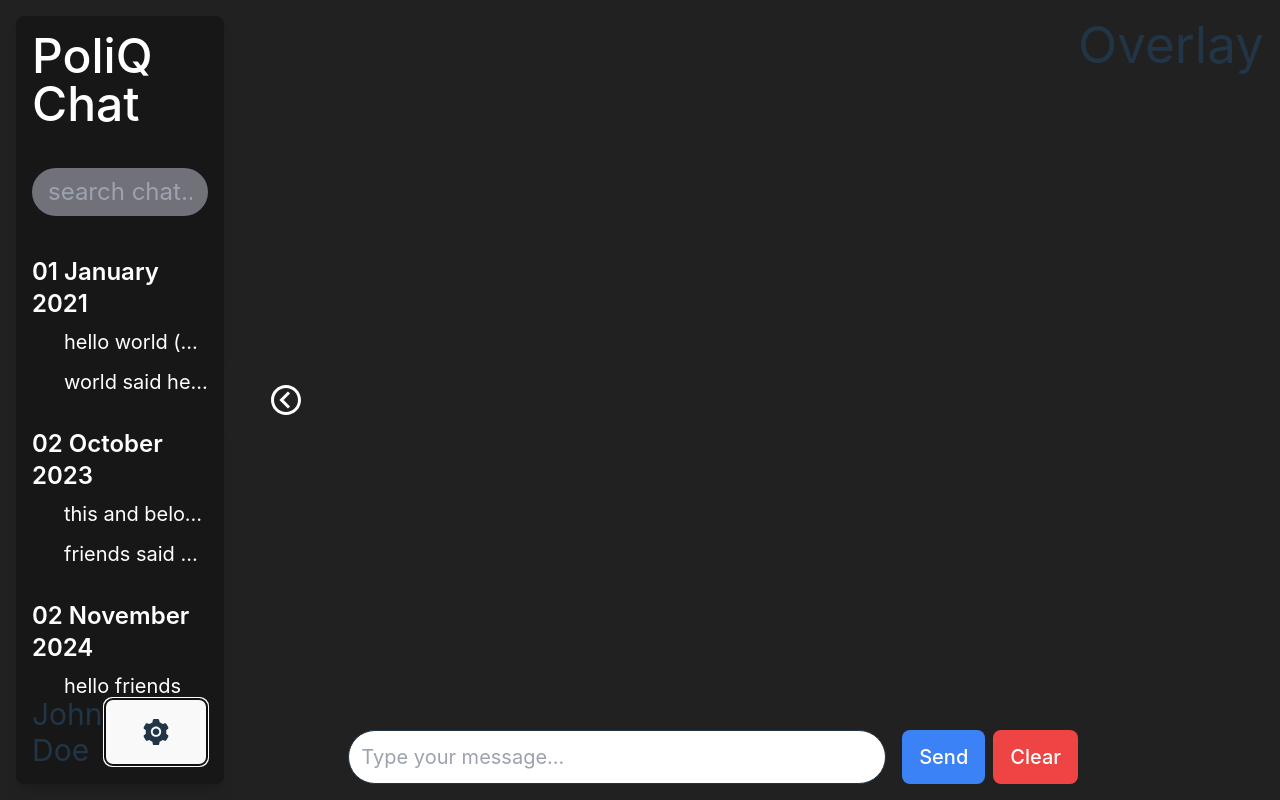
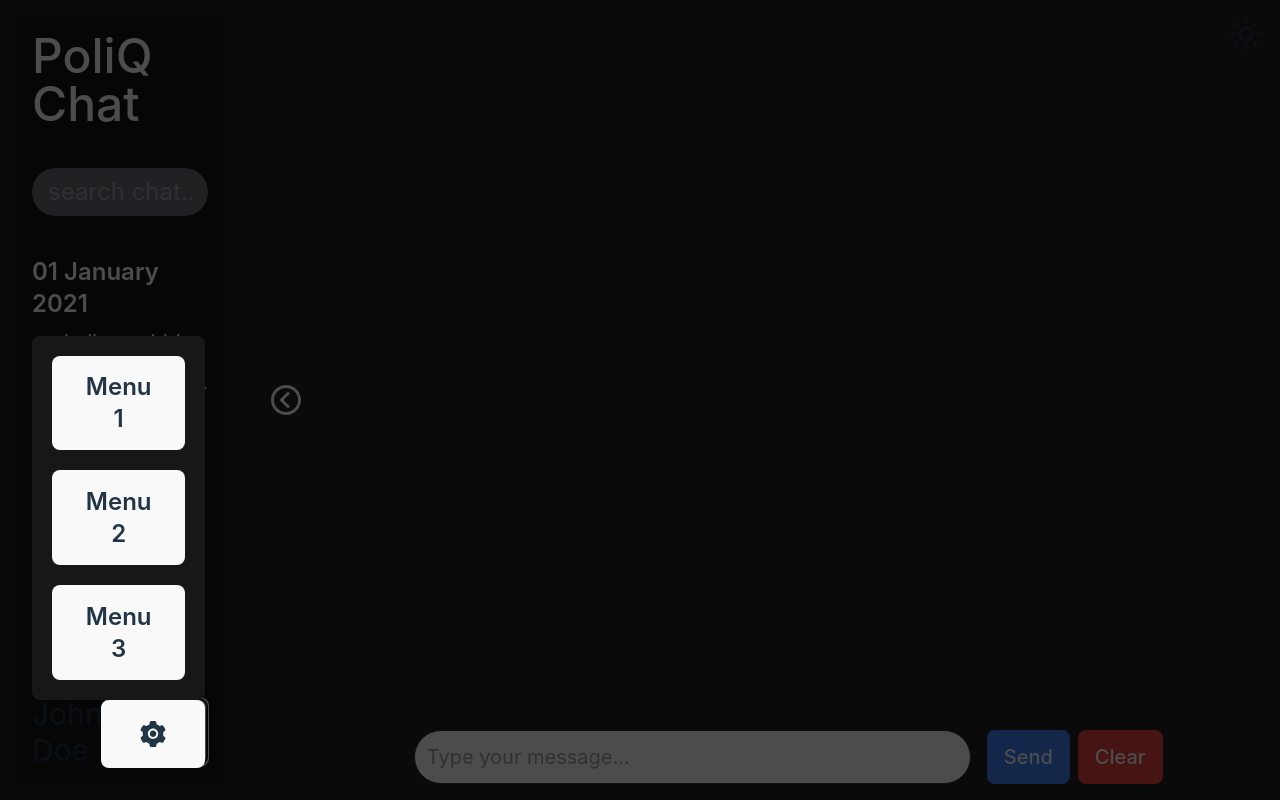
Before and after one commit to rajnaruka06/PoliQ, a React (Vite) app in the folder frontend/: page / in a window 1280 px wide. Both pictures are taken after a click on the button 155 px from the left and 732 px from the top of the page. Built offline with nearby package versions, Linux system fonts and the light colour scheme.

Commit message:
settings menu

```diff
--- a/frontend/src/pages/chatbot.tsx
+++ b/frontend/src/pages/chatbot.tsx
@@ -1,6 +1,7 @@
 import React, { useState, useEffect } from "react";
 import { BiChevronLeftCircle, BiChevronRightCircle } from "react-icons/bi";
 import { AiFillSetting } from "react-icons/ai";
+import { BiSun } from "react-icons/bi";
 
 // Define an interface for the chat history data structure
 interface ChatHistory {
@@ -182,7 +183,7 @@ const ChatBot: React.FC = () => {
                             onChange={handleSearch}
                         ></input>
                         {/* Chat history */}
-                        <div className="flex overflow-auto flex-col gap-3 text-white">
+                        <div className="flex overflow-auto flex-col flex-grow gap-3 text-white">
                             {filteredChatHistory.map((session, index) => (
                                 <div
                                     key={index}
@@ -206,7 +207,7 @@ const ChatBot: React.FC = () => {
                             ))}
                         </div>
 
-                        <div className="flex justify-between items-center text-3xl">
+                        <div className="flex justify-between items-center text-3xl bg-sidebar">
                             {/* User name */}
                             <div className="flex-grow text-left">John Doe</div>
                             {/* Settings button */}
@@ -328,12 +329,44 @@ const ChatBot: React.FC = () => {
                 </div>
             </div>
 
-            {/* Overlay with menus (Incomplete) */}
+            {/* Overlay with menus */}
             {isOverlayVisible && (
-                <div>
-                    <h1>Overlay</h1>
+                // Overlay content on bottom left corner
+                <div
+                    className="absolute bottom-0 left-0 w-full h-full bg-black/70"
+                    onClick={toggleOverlay}
+                >
+                    <div
+                        className="flex flex-col pr-2 pb-8 pl-8 w-1/6 h-screen rounded-t-lg shadow-lg"
+                        onClick={(e) => e.stopPropagation()}
+                    >
+                        <div className="mb-auto"></div>
+
+                        <ul className="flex flex-col gap-5 content-end p-5 text-lg rounded-lg bg-sidebar">
+                            <button className="text-2xl font-semibold">
+                                Menu 1
+                            </button>
+                            <button className="text-2xl font-semibold">
+                                Menu 2
+                            </button>
+                            <button className="text-2xl font-semibold">
+                                Menu 3
+                            </button>
+                        </ul>
+                        <div className="flex justify-end">
+                            <button
+                                className="text-3xl"
+                                onClick={toggleOverlay}
+                            >
+                                <AiFillSetting />
+                            </button>
+                        </div>
+                    </div>
                 </div>
             )}
+            <div className="text-4xl text-end">
+                <BiSun />
+            </div>
         </div>
     );
 };
```
